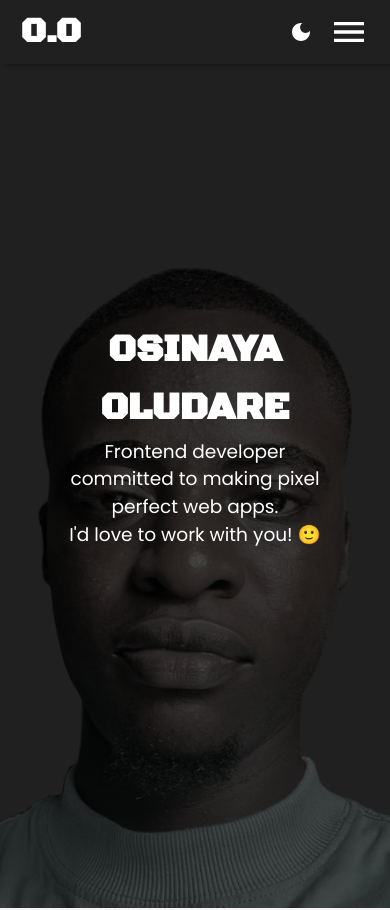
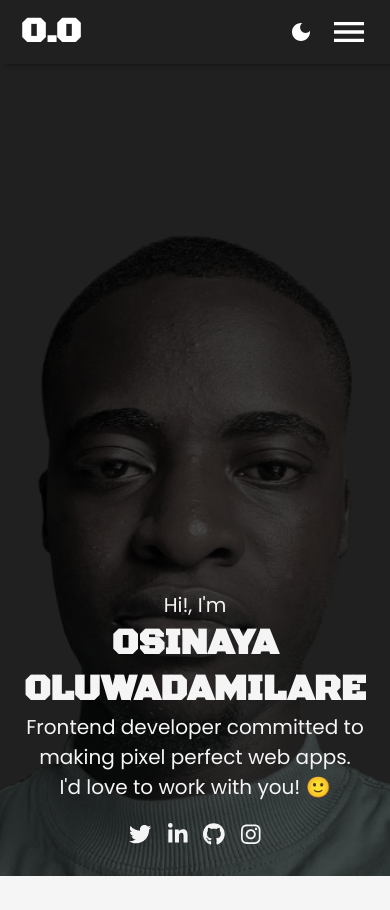
Before and after one commit to exzerth/portfolio, a React (Create React App) app: page / in a window 390 px wide. Shown: the top 910 px of the page. Built offline with nearby package versions, Linux system fonts and the light colour scheme.

Commit message:
hero almost

```diff
--- a/package.json
+++ b/package.json
@@ -5,6 +5,9 @@
   "dependencies": {
     "@emotion/react": "^11.10.5",
     "@emotion/styled": "^11.10.5",
+    "@fortawesome/fontawesome-svg-core": "^6.2.1",
+    "@fortawesome/free-brands-svg-icons": "^6.2.1",
+    "@fortawesome/react-fontawesome": "^0.2.0",
     "@mui/icons-material": "^5.10.9",
     "@mui/material": "^5.10.12",
     "@testing-library/jest-dom": "^5.16.5",
--- a/src/App.js
+++ b/src/App.js
@@ -5,6 +5,7 @@ import Skills from "./components/Skills";
 import Works from "./components/Works";
 import Footer from "./components/Footer";
 import About from "./components/About";
+import Contact from "./components/Contact";
 
 function App() {
   return (
@@ -14,6 +15,7 @@ function App() {
       <About />
       <Skills />
       <Works />
+      <Contact />
       <Footer />
     </div>
   );
--- a/src/components/About.jsx
+++ b/src/components/About.jsx
@@ -3,7 +3,7 @@ const About = () => {
     <>
     <div className="container mx-auto px-[15px] mt-[50px] mb-[40px]">
         <div className="relative mb-[30px]">
-            <div className="text-[32px] text-gray20 font-semibold">About Me</div>
+            <div className="text-[32px] text-gray20 font-semibold">About</div>
             <span className="absolute w-[20%] border-[3px] border-[#E6E345]"></span>
         </div>
         <div className="leading-relaxed">
--- /dev/null
+++ b/src/components/Contact.jsx
@@ -0,0 +1,7 @@
+const Contact = () => {
+  return (
+    <></>
+  )
+}
+
+export default Contact
--- a/src/components/Footer.jsx
+++ b/src/components/Footer.jsx
@@ -24,7 +24,6 @@ const Footer = () => {
                     <img src={mailImg} alt="" />
                 </div>
             </div>
-            <p>Made with ❤️ by 3ohh9</p>
         </footer>
     )
 }
--- a/src/components/Hero.jsx
+++ b/src/components/Hero.jsx
@@ -1,17 +1,30 @@
 import React from "react";
 import "../css/hero.css";
-/* import avatarImg from "../images/avatar.jpeg"; */
+import { FontAwesomeIcon } from '@fortawesome/react-fontawesome'
+import { faTwitter, faLinkedinIn, faGithub, faInstagram } from '@fortawesome/free-brands-svg-icons'
 
 const Hero = () => {
   return (
-    <div id="about" className="hero">
-      <div className="hero-container">
-        <div className="intro-box">
-          <h2>OSINAYA OLUDARE</h2>
-          <p>
-            Frontend developer committed to making pixel perfect web apps. <br /> I'd love to work with you! 🙂
-          </p>
-          {/* <a href="https://drive.google.com/file/d/1SfPID_OIMU8PoWPnOtNy1O9DBFiRSps8/view?usp=sharing" target="blank">Download CV</a> */}
+    <div className="mt-[2rem] text-owhite">
+      <div className="hero-container flex justify-center items-end md:items-center">
+        <div className=" pb-[1.5rem]">
+          <div className="md:flex md:justify-between px-[1.5rem] md:px-[0] pt-[.6rem] pb-[1rem] lg:pb-0 text-center container mx-auto">
+            <div className="md:pl-[24px] md:text-start"><span className="text-[20px] lg:text-[24px]">Hi!, I'm</span><br />
+            <span className="text-[2.3rem] font-semibold font-headings leading-[2.9rem] text-center">OSINAYA OLUWADAMILARE</span>
+            </div>
+            <p className="md:pr-[24px] md:text-end font-normal text-[1.25rem] md:w-[50%] lg:text-[24px]">
+              Frontend developer committed to making pixel perfect web apps. <br /> I'd love to work with you! 🙂
+            </p>
+            {/* <a href="https://drive.google.com/file/d/1SfPID_OIMU8PoWPnOtNy1O9DBFiRSps8/view?usp=sharing" target="blank">Download CV</a> */}
+          </div>
+          <div className="icon">
+            <ul className="flex justify-center gap-4 lg:gap-6 self-center md:justify-end md:pr-[24px] text-[1.4rem] lg:text-[1.8rem]">
+              <li><a href="https://twitter.com/3ohh9" target="_blank" rel="noreferrer"><FontAwesomeIcon icon={faTwitter} /></a></li>
+              <li><a href="https://www.linkedin.com/in/osinaya-oludare-101218158/" target="_blank" rel="noreferrer"><FontAwesomeIcon icon={faLinkedinIn}/></a></li>
+              <li><a href="https://github.com/exzerth" target="_blank" rel="noreferrer"><FontAwesomeIcon icon={faGithub}/></a></li>
+              <li><a href="#ig"><FontAwesomeIcon icon={faInstagram}/></a></li>
+            </ul>
+          </div>
         </div>
       </div>
     </div>
--- a/src/components/WorkCards.jsx
+++ b/src/components/WorkCards.jsx
@@ -11,7 +11,7 @@ const WorkCards = (props) => {
     <>
         <div className="flex justify-evenly border rounded-[5px] border-transparent shadow-works h-[100%]">
             <div className="self-center rounded-[5px] text-gray20 bg-slate-50">
-                <img className='w-[100%] rounded-t-[5px]' src={cardImage} alt="" />
+                <img className='w-[100%] md:w-[607px] lg:h-[363px] rounded-t-[5px]'  src={cardImage} alt="" />
                 <div className="px-[3rem] pt-[1rem] pb-[1.5rem]">
                     <div className='text-[28px] font-semibold'>{cardTitle}</div>
                     <p className='text-[18px] font-light pb-[10px]'>
--- a/src/css/hero.css
+++ b/src/css/hero.css
@@ -6,137 +6,4 @@
     background-size: cover;
     background-repeat: no-repeat;
     height: 100vh;
-    display: flex;
-    align-items: center;
-    justify-content: center;
 }
-
-.intro-box {
-    color: #fff;
-    max-width: 500px;
-    text-align: center;
-}
-
-.intro-box h2 {
-    font-size: 3rem;
-    font-weight: 600;
-    margin: 0;
-    font-family: 'Black Ops One', cursive;
-}
-
-.intro-box p {
-    font-size: 1.25rem;
-    font-weight: 400;
-}
-
-.intro-box a {
-    display: inline-block;
-    border-radius: 0.5rem;
-    padding: 0.925rem;
-    background-color: #E6E345;
-    border: none;
-    outline: none;
-    font-size: 1.1rem;
-    font-weight: 500;
-    cursor: pointer;
-    color: #383838;
-    text-decoration: none;
-}
-
-@media screen and ( max-width: 1034px ) {
-
-    .intro-box {
-        padding: 3.3rem 4.5rem;
-    }
-
-    .intro-box h2 {
-        margin-top: 1rem;
-    }
-
-}
-
-@media screen and ( max-width: 870px ) {
-
-    .intro-box {
-        padding: 2.2rem 3.5rem;
-    }
-
-    .intro-box h2 {
-        font-size: 2.5rem;
-    }
-
-    .intro-box p {
-        font-size: 1.16rem;
-    }
-
-    .hero {
-        margin-top: 4rem;
-    }
-
-}
-
-@media screen and ( max-width: 500px ) {
-
-    .hero-container {
-        display: flex;
-        flex-direction: column-reverse;
-        justify-content: center;
-        align-items: center;
-    }
-
-    .intro-box {
-        padding-top: .6rem;
-    }
-
-    .intro-box h2 {
-        margin: 0;
-        font-size: 2.3rem;
-    }
-
-    .image-box {
-        background-color: #383838;
-    }
-
-    .avatar {
-        -webkit-filter: grayscale(100%); /* Safari 6.0 - 9.0 */
-        filter: grayscale(100%);
-    }
-
-}
-
-@media screen and ( max-width: 390px ) {
-
-    .hero-container {
-        display: flex;
-        flex-direction: column-reverse;
-        justify-content: center;
-        align-items: center;
-    }
-
-    .intro-box {
-        padding-bottom: 4.6rem;
-    }
-
-    .intro-box p {
-        margin-bottom: 2.3rem;
-    }
-
-    .intro-box h2 {
-        margin: 0;
-        font-size: 2.4rem;
-    }
-
-    .intro-box a {
-        font-size: .9rem;
-    }
-
-    .image-box {
-        background-color: #383838;
-    }
-
-    .avatar {
-        -webkit-filter: grayscale(100%); /* Safari 6.0 - 9.0 */
-        filter: grayscale(100%);
-    }
-
-}
--- a/tailwind.config.js
+++ b/tailwind.config.js
@@ -2,6 +2,9 @@
 module.exports = {
   content: ["./src/**/*.{js,jsx,ts,tsx}"],
   theme: {
+    fontFamily: {
+      headings: ["Black Ops One", "cursive"],
+    },
     extend: {
       boxShadow: {
         skill: "0px 4px 4px rgba(0,0,0,0.17)",
@@ -10,6 +13,7 @@ module.exports = {
       },
       colors: {
         gray20: "#333333",
+        owhite: "#F5F5F5",
       },
     },
   },
```
Also changed, not shown: 1 other file (tests, documents, lock files or other folders).
